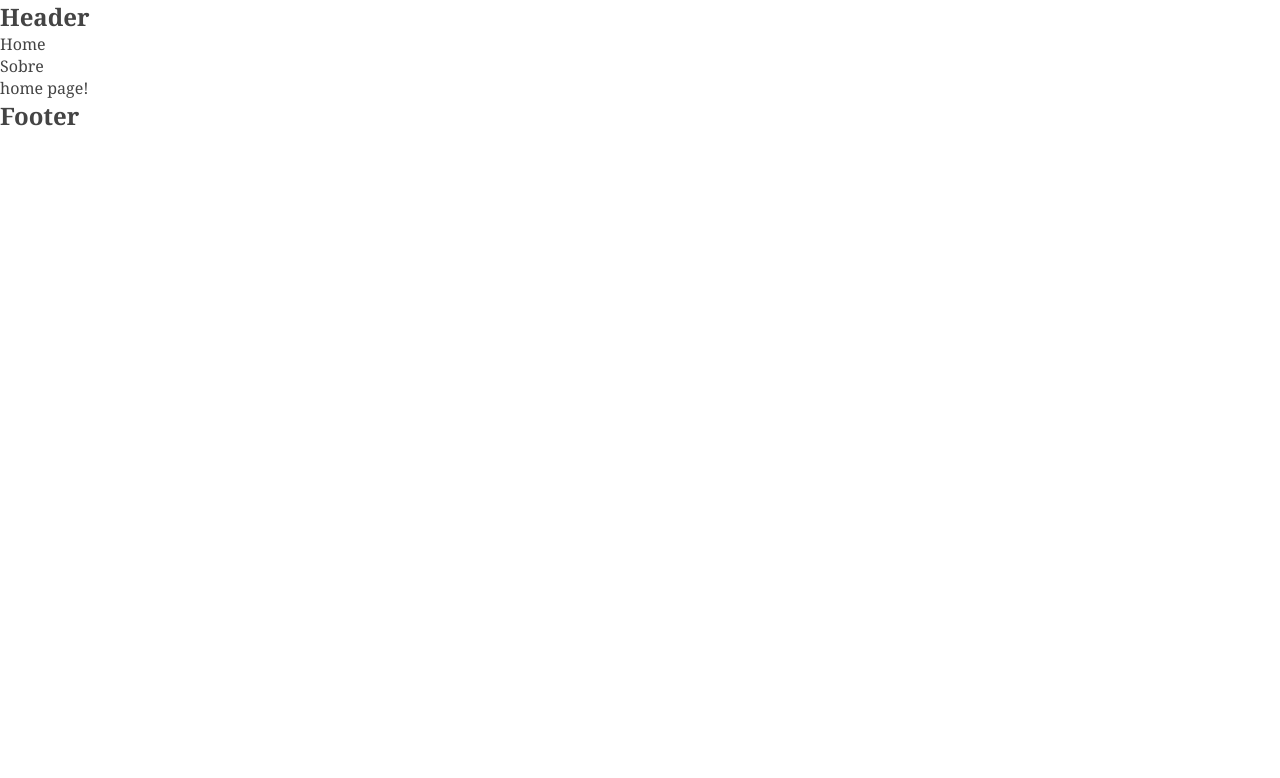
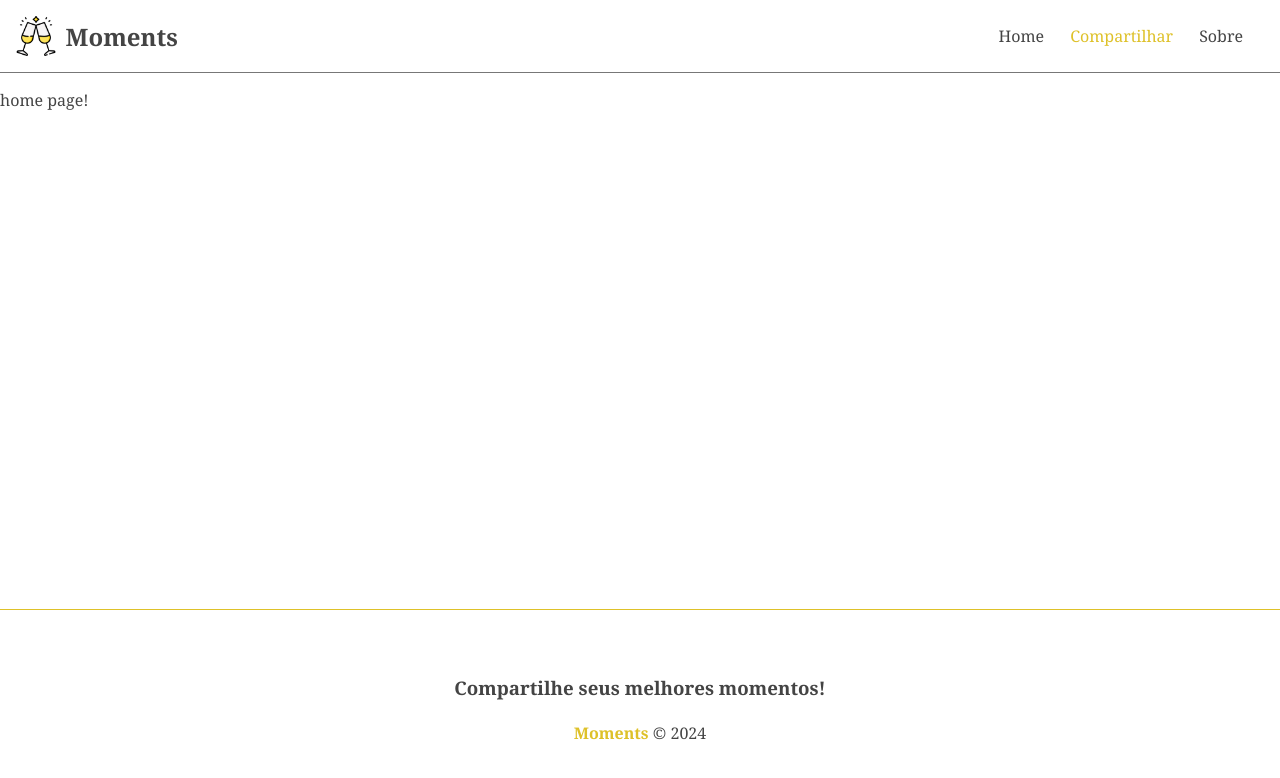
Before and after one commit to matealves/angular, an Angular app in the folder projects/moments/: page / in a window 1280 px wide. Shown: the top 778 px of the page. Built offline with nearby package versions, Linux system fonts and the light colour scheme.

Commit message:
style: header e footer

```diff
--- a/projects/moments/src/app/app-routing.module.ts
+++ b/projects/moments/src/app/app-routing.module.ts
@@ -2,10 +2,12 @@
 import { RouterModule, Routes } from '@angular/router';
 import { HomeComponent } from './components/pages/home/home.component';
 import { AboutComponent } from './components/pages/about/about.component';
+import { NewMomentComponent } from './components/pages/new-moment/new-moment.component';
 
 const routes: Routes = [
   { path: '', component: HomeComponent },
   { path: 'about', component: AboutComponent },
+  { path: 'moments/new', component: NewMomentComponent },
 ];
 
 @NgModule({
--- a/projects/moments/src/app/app.component.css
+++ b/projects/moments/src/app/app.component.css
@@ -0,0 +1,4 @@
+.container {
+  min-height: 65vh;
+  margin-top: 1em;
+}
--- a/projects/moments/src/app/components/footer/footer.component.css
+++ b/projects/moments/src/app/components/footer/footer.component.css
@@ -0,0 +1,17 @@
+footer {
+  border-top: 1px solid #dec129;
+  display: flex;
+  flex-direction: column;
+  align-items: center;
+  justify-content: center;
+  height: 200px;
+}
+
+footer h3 {
+  margin-bottom: 1.2em;
+}
+
+footer span {
+  font-weight: bold;
+  color: #dec129;
+}
--- a/projects/moments/src/app/components/footer/footer.component.html
+++ b/projects/moments/src/app/components/footer/footer.component.html
@@ -1 +1,4 @@
-<h2>Footer</h2>
+<footer>
+    <h3>Compartilhe seus melhores momentos!</h3>
+    <p><span>Moments</span> &copy; 2024</p>
+</footer>
--- a/projects/moments/src/app/components/header/header.component.css
+++ b/projects/moments/src/app/components/header/header.component.css
@@ -0,0 +1,44 @@
+nav {
+  display: flex;
+  justify-content: space-between;
+  padding: 1em;
+  border-bottom: 1px solid #777;
+}
+
+.brand,
+.links {
+  display: flex;
+  justify-content: center;
+  align-items: center;
+}
+
+.brand img {
+  width: 40px;
+  margin-right: 0.6em;
+}
+
+.brand h2 {
+  transition: 0.4s;
+}
+
+.brand:hover > h2 {
+  color: #dec129;
+}
+
+.links a {
+  padding: 5px;
+  border-radius: 5px;
+}
+
+.links li {
+  margin-right: 1em;
+  list-style: none;
+}
+
+#add a {
+  color: #dec129;
+}
+
+#add a:hover {
+  background-color: #444;
+}
--- a/projects/moments/src/app/components/header/header.component.html
+++ b/projects/moments/src/app/components/header/header.component.html
@@ -1,8 +1,11 @@
-<h2>Header</h2>
-
 <nav>
-    <ul>
+    <a routerLink="/" class="brand">
+        <img src="/assets/moments.png" alt="Moments">
+        <h2>Moments</h2>
+    </a>
+    <ul class="links">
         <li><a routerLink="/">Home</a></li>
+        <li id="add"><a routerLink="/moments/new">Compartilhar</a></li>
         <li><a routerLink="/about">Sobre</a></li>
     </ul>
 </nav>
--- /dev/null
+++ b/projects/moments/src/app/components/pages/new-moment/new-moment.component.html
@@ -0,0 +1 @@
+<p>new-moments works!</p>
--- a/projects/moments/src/index.html
+++ b/projects/moments/src/index.html
@@ -5,7 +5,7 @@
   <title>Moments</title>
   <base href="/">
   <meta name="viewport" content="width=device-width, initial-scale=1">
-  <link rel="icon" type="image/x-icon" href="favicon.ico">
+  <link rel="icon" type="image/x-icon" href="assets/favico.png">
 </head>
 <body>
   <app-root></app-root>
```
Also changed, not shown: projects/moments/src/app/app.module.ts (+11 -11 lines), projects/moments/src/app/components/pages/new-moment/new-moment.component.ts (added, +10 -0 lines), projects/moments/src/app/components/pages/new-moment/new-moment.component.css (added), 1 other file (tests, documents, lock files or other folders).
